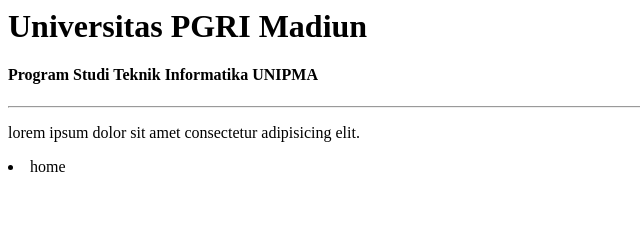
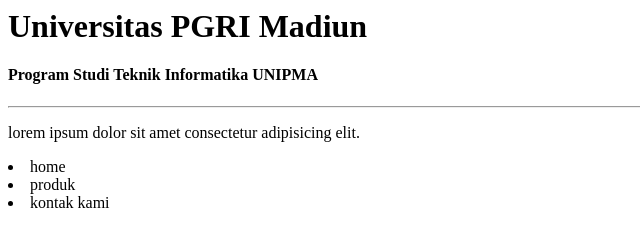
Before and after one commit to AddoFPD/AddoFPD.github.io, a plain HTML site: page index.html in a window 1280 px wide. Shown: the whole page, without its empty margins (0-640 px from the left). Drawn offline with Linux system fonts and the light colour scheme.

Commit message:
Update index.html

```diff
--- a/index.html
+++ b/index.html
@@ -8,5 +8,7 @@
   <hr>
   <p>lorem ipsum dolor sit amet consectetur adipisicing elit. </p>
     <li>home</li>
+    <li>produk</li>
+    <li>kontak kami</li>
   </body>
 </html>
```
